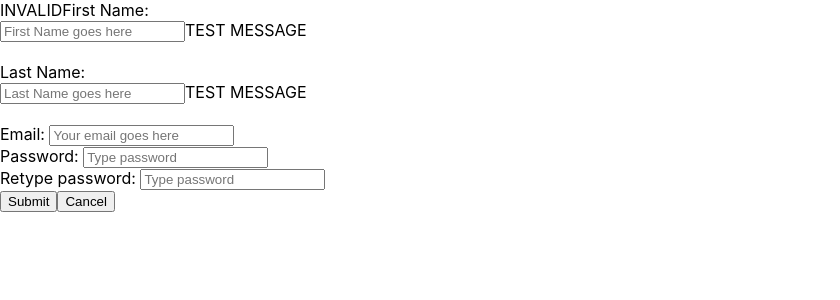
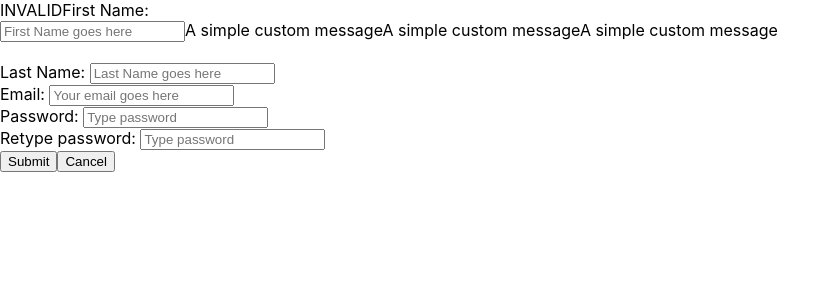
Before and after one commit to rivasvict/react-expenses-manager, a React (Create React App) app: page /sign-up in a window 1280 px wide. Shown: the top 300 px of the page, without its empty margins (0-840 px from the left). Built offline with nearby package versions, Linux system fonts and the light colour scheme.

Commit message:
Added some more validations

```diff
--- a/src/components/SignUp/SignUp.js
+++ b/src/components/SignUp/SignUp.js
@@ -6,34 +6,6 @@ import { createUser } from '../../redux/userManager/actoionCreators';
 import { useHistory } from 'react-router-dom';
 
 function SignUp(props) {
-
-  /*const userModel = {
-    values: {
-      firstName: '',
-      lastName: '',
-      email: '',
-      password: ''
-    },
-    validation: {
-      firstName: {
-        customValidations: [(value) => value === '' ? 'First validation' : '', (value) => value === '' ? 'Second validation' : ''],
-        buildInValidations: [{ name: 'required', message: 'TEST MESSAGE' }]
-      },
-      lastName: {
-        customValidations: [],
-        buildInValidations: [{ name: 'required', message: 'TEST MESSAGE' }]
-      },
-      email: {
-        customValidations: [],
-        buildInValidations: []
-      },
-      password: {
-        customValidations: [],
-        buildInValidations: []
-      }
-    },
-    isModelValid: false
-  }*/
 
   const userModel = FormModel({
     firstName: '',
@@ -70,22 +42,11 @@ function SignUp(props) {
         <React.Fragment>
           {formState.isModelValid ? 'VALID' : 'INVALID'}
           <label>First Name: </label>
-          <ValidateField
-            validationTypes={[{ name: 'required', message: 'TEST MESSAGE' }]}
-            value={formState.values.firstName}
-            fieldName={'firstName'}>
-
+          <ValidateField>
             <input type='text' name='firstName' placeholder='First Name goes here' onChange={(event) => handleChange({ event, dispatchFormStateChange, formState })}></input>
           </ValidateField>
-          {props.validationErrors.find(validationError => validationError.path === 'firstName') ? <React.Fragment><br /><label>First name is required</label></React.Fragment> : null}
           <br /><label>Last Name: </label>
-          <ValidateField
-            validationTypes={[{ name: 'required', message: 'TEST MESSAGE' }]}
-            value={formState.values.lastName}
-            fieldName={'lastName'}>
-
-            <input type='text' name='lastName' placeholder='Last Name goes here' onChange={(event) => handleChange({ event, dispatchFormStateChange, formState })}></input>
-          </ValidateField>
+          <input type='text' name='lastName' placeholder='Last Name goes here' onChange={(event) => handleChange({ event, dispatchFormStateChange, formState })}></input>
           {props.validationErrors.find(validationError => validationError.path === 'lastName') ? <React.Fragment><br /><label>Last name is required</label></React.Fragment> : null}
           <br /><label>Email: </label><input type='text' name='email' placeholder='Your email goes here'  onChange={(event) => handleChange({ event, dispatchFormStateChange, formState })}></input>
           {props.validationErrors.find(validationError => validationError.path === 'email') ? <React.Fragment><br /><label>Email is required</label></React.Fragment> : null}
--- a/src/helpers/form-validation/ValidateField.js
+++ b/src/helpers/form-validation/ValidateField.js
@@ -1,8 +1,15 @@
-import React from 'react';
+import React, { useContext } from 'react';
 import { getValidationForField } from './helpers';
+import { ValidationContext } from './FormValidation';
 
 function ValidateField(props) {
-  const { validationTypes = [], customValidations = [], value = '', fieldName } = props;
+  const { formState } = useContext(ValidationContext);
+  const childrenProps = props.children.props;
+  const fieldName = childrenProps.name;
+  const { validation, values } = formState;
+  const validationTypes = validation[childrenProps.name].buildInValidations;
+  const customValidations = validation[childrenProps.name].customValidations;
+  const value = values[fieldName];
   const { validationMessages, isFieldValid } = getValidationForField({ validationTypes, customValidations, value, fieldName });
   const validationMessagesWithTemplate = validationMessages.map((validationMessage, index) => <label key={index}>{validationMessage}</label>)
 
```
